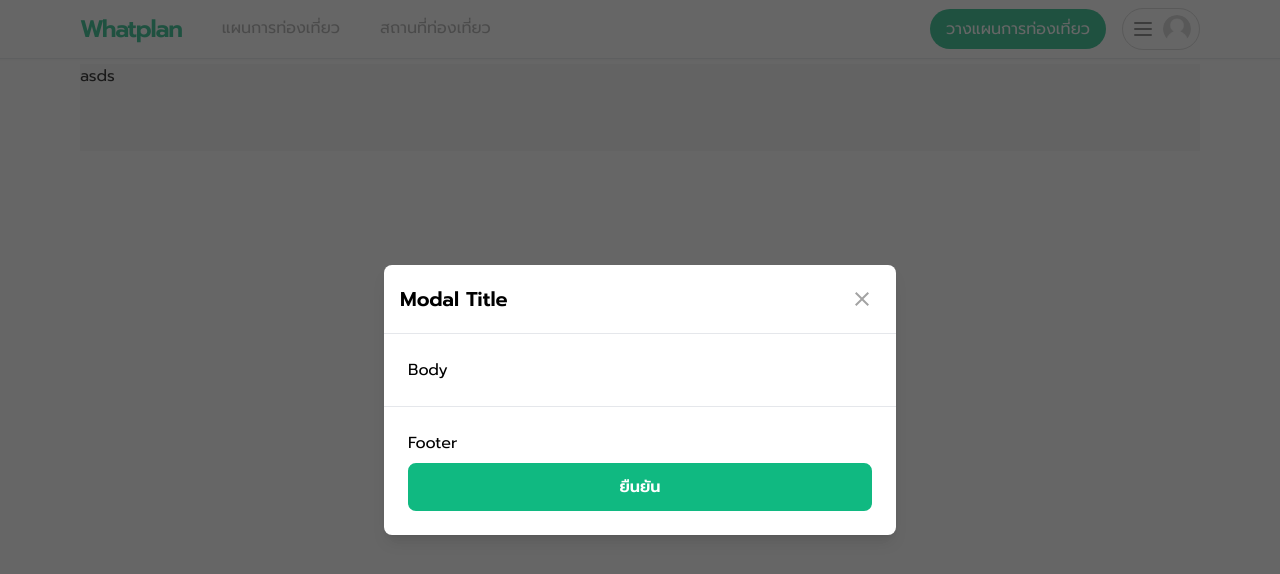
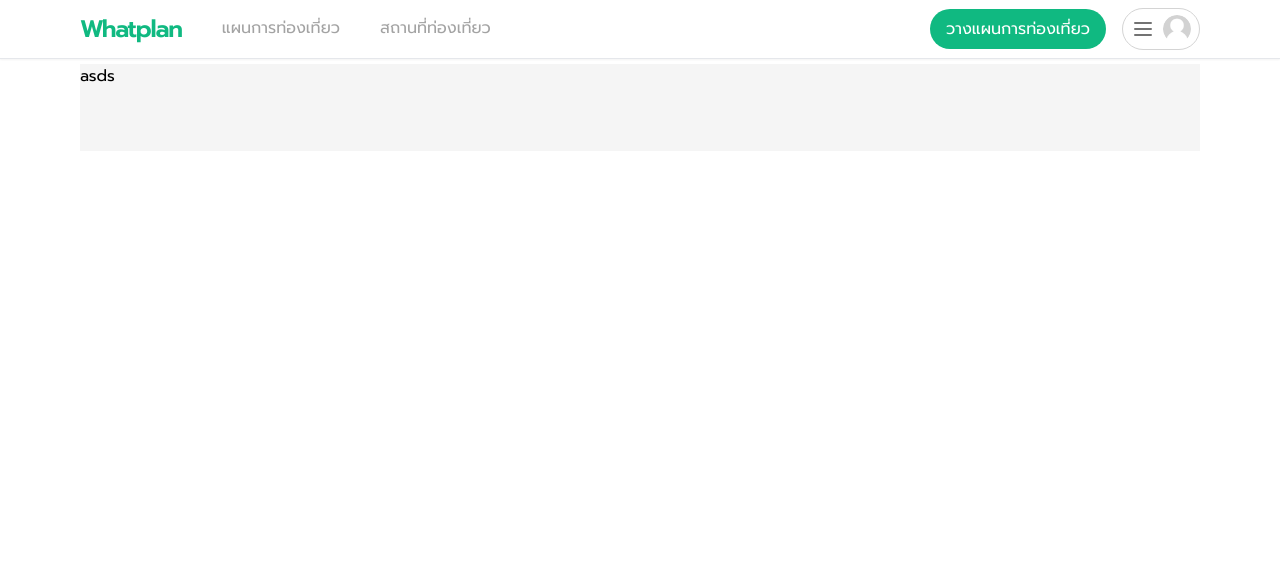
Before and after one commit to Rotee20Baht/whatplan, a Next.js app: page / in a window 1280 px wide. Shown: the top 574 px of the page. Built offline with nearby package versions, Linux system fonts and the light colour scheme.

Commit message:
Initial to create a Login modal

```diff
--- /dev/null
+++ b/app/components/modals/LoginModal.jsx
@@ -0,0 +1,25 @@
+'use client';
+
+import useLoginModal from "../../hooks/useLoginModal";
+import Modal from "./Modal";
+
+export default function LoginModal() {
+  const loginModal = useLoginModal()
+
+  const bodyContent = (
+    <div className="flex flex-col gap-4">
+      <h1>Body</h1>
+      <h1>Body</h1>
+      <h1>Body</h1>
+    </div>
+  );
+
+  return (
+    <Modal
+      title="เข้าสู่ระบบ"
+      isOpen={loginModal.isOpen}
+      onClose={loginModal.onClose}
+      body={bodyContent}
+    />
+  )
+}
--- a/app/components/modals/Modal.jsx
+++ b/app/components/modals/Modal.jsx
@@ -2,21 +2,17 @@
 
 import { useCallback, useEffect, useState } from "react";
 import { useForm } from 'react-hook-form';
-
-import Button from "../Button";
-import Input from "../inputs/Input";
 import { IoMdClose } from "react-icons/io"
 
 export default function Modal({
-  isOpen
+  title,
+  body,
+  footer,
+  isOpen,
+  onClose,
+  disabled
 }) {
   const [showModal, setShowModal] = useState(isOpen);
-
-  const {
-    register,
-    handleSubmit,
-    formState: { errors },
-  } = useForm();
 
   useEffect(() => {
     setShowModal(isOpen);
@@ -25,8 +21,9 @@ export default function Modal({
   const handleClose = useCallback(() => {
     setShowModal(false);
     setTimeout(() => {
+      onClose();
     }, 300)
-  }, []);
+  }, [onClose]);
 
   if (!isOpen) {
     return null;
@@ -64,7 +61,7 @@ export default function Modal({
             {/* Modal Header */}
             <div class="flex items-center justify-between p-4">
               <h3 class="text-xl font-semibold text-black">
-                Modal Title
+                {title}
               </h3>
               <button
                 onClick={handleClose}
@@ -85,12 +82,11 @@ export default function Modal({
             <hr />
             {/* Modal Body */}
             <div className="p-6 flex-auto relative">
-              <h1>Body</h1>
+              {body}
             </div>
             {/* Modal Footer */}
             <div className="flex flex-col gap-2 p-6 border-t border-gray-200">
-              <h1>Footer</h1>
-              <Button label="ยืนยัน" />
+              {footer}
             </div>
           </div>
         </div>
--- /dev/null
+++ b/app/components/navbar/MenuItem.jsx
@@ -0,0 +1,11 @@
+'use client';
+
+export default function MenuItem ({ label, onClick }) {
+  return (
+    <div
+      onClick={onClick()}
+      className="py-3 px-4 hover:bg-neutral-100 cursor-pointer border-b">
+        {label}
+    </div>
+  )
+}
--- a/app/components/navbar/Navbar.jsx
+++ b/app/components/navbar/Navbar.jsx
@@ -1,17 +1,13 @@
 'use client'
 
 import { useState } from "react"
-import Image from "next/image";
 
 import Container from "../Container"
 import NavMenu from "./NavMenu";
-import { HiOutlineMenu } from "react-icons/hi"
-import { FaMapMarkedAlt } from "react-icons/fa"
-import Avatar from "../Avatar";
+import UserMenu from "./UserMenu";
 
 export default function Navbar() {
   const [selectedMenu, setSelectedMenu] = useState('');
-  const [isOpen, setIsOpen] = useState(false);
 
   const handleSelect =  (menu) => {
     setSelectedMenu(menu);
@@ -40,37 +36,7 @@ export default function Navbar() {
               />
             </div>
           </div>
-          <div className="relative flex flex-row items-center gap-1 sm:gap-4">
-            <div
-              className="sm:hidden py-2 px-5 bg-emerald-500 hover:bg-emerald-400 transition text-white rounded-full
-              cursor-pointer"
-              >
-              <FaMapMarkedAlt size={24}/>
-            </div>
-            <div
-              className="py-2 px-4 hidden sm:block bg-emerald-500 hover:bg-emerald-400 transition text-white rounded-full
-              cursor-pointer"
-            >
-              วางแผนการท่องเที่ยว
-            </div>
-            <div
-              onClick={() => setIsOpen(!isOpen)}
-              className="flex flex-row items-center gap-2 py-1.5 px-2 border border-neutral-300 rounded-full cursor-pointer"
-            >
-              <HiOutlineMenu size={24} className="text-neutral-500"/>
-              <div className="rounded-full overflow-hidden">
-                <Avatar />
-              </div>
-            </div>
-            {isOpen && (
-              <div className="absolute top-12 right-0 z-10 w-40">
-                <div className="w-full flex flex-col bg-white border rounded-2xl shadow-md overflow-hidden">
-                  <div className="py-3 px-4 hover:bg-neutral-100 cursor-pointer border-b">เข้าสู่ระบบ</div>
-                  <div className="py-3 px-4 hover:bg-neutral-100 cursor-pointer border-b">สมัครสมาชิก</div>
-                </div>
-              </div>
-            )}
-          </div>
+          <UserMenu />
         </div>
       </Container>
     </div>
--- /dev/null
+++ b/app/components/navbar/UserMenu.jsx
@@ -0,0 +1,50 @@
+'use client';
+
+import { useState } from "react";
+
+import Avatar from "../Avatar";
+import { FaMapMarkedAlt } from "react-icons/fa";
+import { HiOutlineMenu } from "react-icons/hi";
+import MenuItem from "./MenuItem";
+import useLoginModal from "../../hooks/useLoginModal";
+
+export default function UserMenu() {
+  const [isOpen, setIsOpen] = useState(false);
+  const loginModal = useLoginModal();
+
+  return (
+    <div className="relative flex flex-row items-center gap-1 sm:gap-4">
+      <div
+        className="sm:hidden py-2 px-5 bg-emerald-500 hover:bg-emerald-400 transition text-white rounded-full
+              cursor-pointer"
+      >
+        <FaMapMarkedAlt size={24} />
+      </div>
+      <div
+        className="py-2 px-4 hidden sm:block bg-emerald-500 hover:bg-emerald-400 transition text-white rounded-full
+              cursor-pointer"
+      >
+        วางแผนการท่องเที่ยว
+      </div>
+      <div
+        onClick={() => setIsOpen(!isOpen)}
+        className="flex flex-row items-center gap-2 py-1.5 px-2 border border-neutral-300 rounded-full cursor-pointer"
+      >
+        <HiOutlineMenu size={24} className="text-neutral-500" />
+        <div className="rounded-full overflow-hidden">
+          <Avatar />
+        </div>
+      </div>
+      {isOpen && (
+        <div className="absolute top-12 right-0 z-10 w-40">
+          <div className="w-full flex flex-col bg-white border rounded-2xl shadow-md overflow-hidden">
+            <MenuItem
+              label="เข้าสู่ระบบ"
+              onClick={() => loginModal.onOpen}
+            />
+          </div>
+        </div>
+      )}
+    </div>
+  );
+}
--- /dev/null
+++ b/app/hooks/useLoginModal.jsx
@@ -0,0 +1,9 @@
+import { create } from "zustand";
+
+const useLoginModal = create((set) => ({
+  isOpen: false,
+  onOpen: () => set({ isOpen: true }),
+  onClose: () => set({ isOpen: false })
+}));
+
+export default useLoginModal;
--- a/app/layout.js
+++ b/app/layout.js
@@ -2,6 +2,7 @@ import './globals.css'
 import { Prompt } from 'next/font/google'
 import Navbar from './components/navbar/Navbar'
 import Modal from './components/modals/Modal'
+import LoginModal from './components/modals/LoginModal'
 
 const prompt = Prompt({
   subsets: ['latin'],
@@ -17,7 +18,7 @@ export default function RootLayout({ children }) {
   return (
     <html lang="en">
       <body className={prompt.className}>
-        <Modal isOpen />
+        <LoginModal />
         <Navbar />
         {children}
       </body>
--- a/package.json
+++ b/package.json
@@ -18,6 +18,7 @@
     "react-dom": "18.2.0",
     "react-hook-form": "^7.45.0",
     "react-icons": "^4.10.1",
-    "tailwindcss": "3.3.2"
+    "tailwindcss": "3.3.2",
+    "zustand": "^4.3.8"
   }
 }
```
Also changed, not shown: 1 other file (tests, documents, lock files or other folders).
